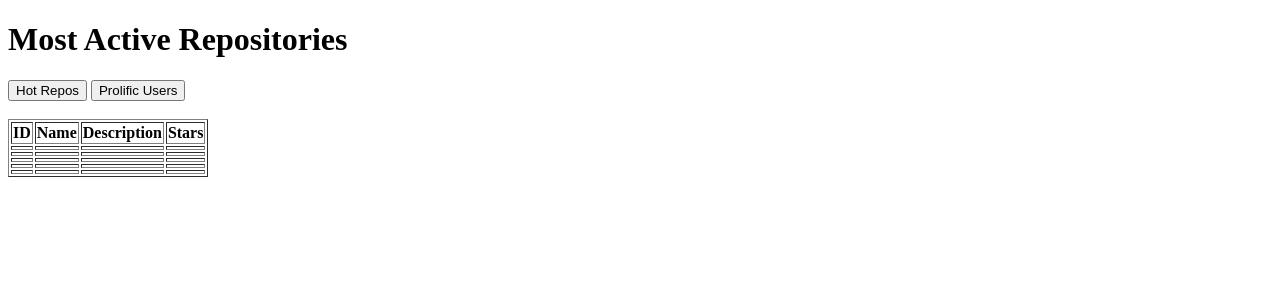
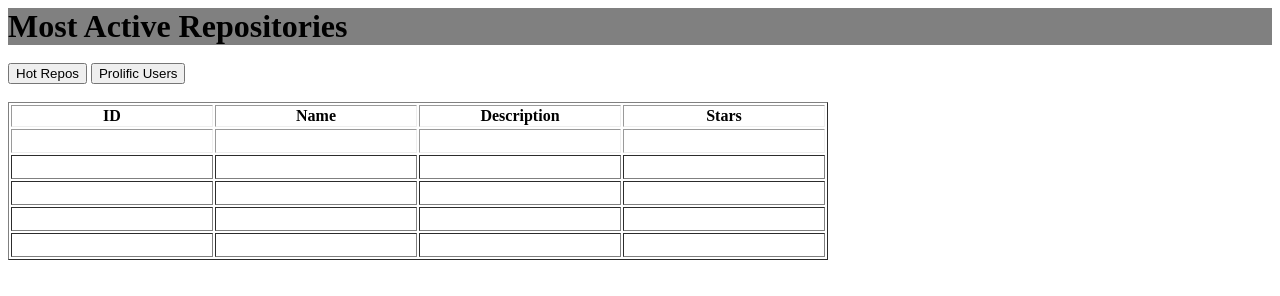
Before and after one commit to petienne1/hot-repos, a website: page src/client/index.html in a window 1280 px wide. Drawn offline with Linux system fonts and the light colour scheme.

Commit message:
updated style sheet and api structure on front-end

```diff
--- a/src/client/index.html
+++ b/src/client/index.html
@@ -2,10 +2,23 @@
 <html lang="en" dir="ltr">
   <head>
     <meta charset="utf-8">
+    <link rel="stylesheet" type="text/css" href="style.css">
+    <script type="text/javascript">
+      function foo(response) {
+        var meta = response.meta;
+        var data = response.data;
+        console.log(meta);
+        console.log(data);
+      }
+      var script = document.createElement('script');
+      script.src = 'https://api.github.com?callback=foo';
+      document.getElementsByTagName('head')[0].appendChild(script);
+    </script>
     <title>Hot Repos</title>
   </head>
   <body>
     <h1>Most Active Repositories</h1>
+    <br>
     <div class="">
       <button id="hot_repo" type="button" name="button">Hot Repos</button>
       <button id="prolific_users" type="button" name="button">Prolific Users</button>
@@ -13,7 +26,7 @@
     <br>
     <div class="">
       <table border="1">
-        <thead>
+        <thead class="thead">
           <tr>
             <th>ID</th>
             <th>Name</th>
@@ -22,7 +35,7 @@
           </tr>
         </thead>
         <tbody>
-          <tr>
+          <tr class="row">
             <td></td>
             <td></td>
             <td></td>
--- a/src/client/style.css
+++ b/src/client/style.css
@@ -0,0 +1,27 @@
+.thead {
+  margin: 100px;
+  border: 100px;
+  padding: 100px;
+}
+
+.row {
+  margin: 100px;
+  border: 100px;
+  padding: 100px;
+}
+
+td {
+  padding-top: 20px;
+  padding-right: 100px;
+  padding-bottom: 2px;
+  padding-left: 100px;
+}
+
+h1 {
+  position: 0 0 0 0;
+  background-color: gray;
+  /* width: 80%; */
+  /* max-width: 24em; */
+  margin: 0 0 0 0;
+  padding: 0 0 0 0;
+}
--- a/src/server/server.js
+++ b/src/server/server.js
@@ -14,8 +14,8 @@ app.get("/", (request, response) => {
   response.send("Hi BitSight, welcome to my assignment!")
 });
 
-// APIs
-
+// API key
+// https://api.github.com/user/repos?page=2&per_page=100'
 
 app.listen(8000, () => {
   console.log("Listening on port 8000...");
```
